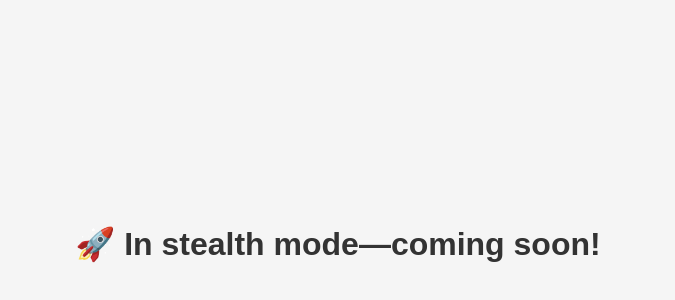
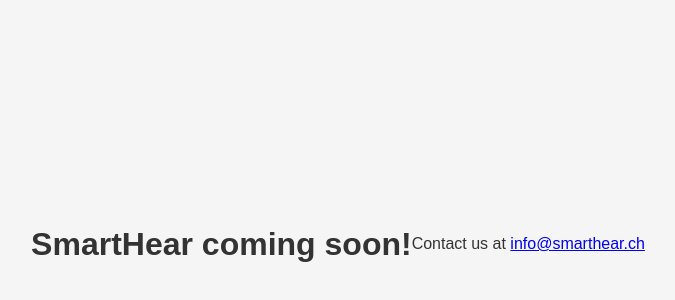
Before and after one commit to SmartHear/SmartHear-Coming-Soon, a plain HTML site: page index.html in a window 1280 px wide. Shown: the part 156-456 px from the top of the page, without its empty margins (302-977 px from the left). Drawn offline with Linux system fonts and the light colour scheme.

Commit message:
Update index.html
Revised the message and added the contact email

```diff
--- a/index.html
+++ b/index.html
@@ -17,7 +17,8 @@
     }
   </style>
 </head>
-<body>
-  <h1>🚀 In stealth mode—coming soon!</h1>
-</body>
+  <body>
+    <h1>SmartHear coming soon!</h1>
+    <p>Contact us at <a href="mailto:info@smarthear.ch">info@smarthear.ch</a></p>
+  </body>
 </html>
```
